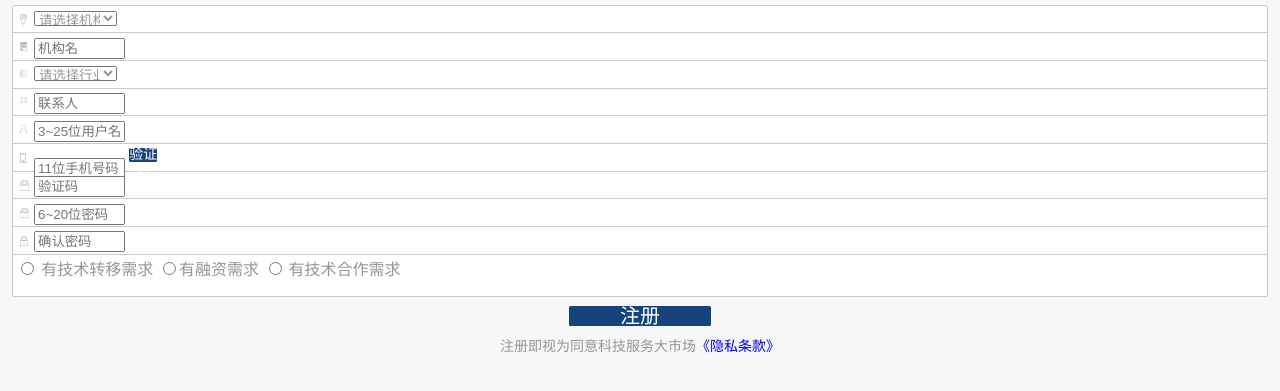
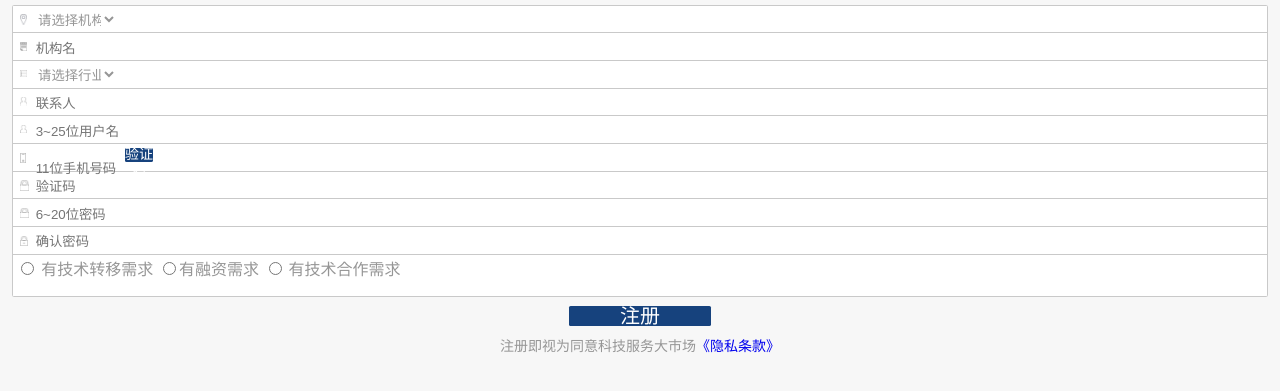
Before and after one commit to tracyhyq/server, a website: page technology/pages/register/index.html in a window 1280 px wide. Shown: the part 31-422 px from the top of the page. Drawn offline with Linux system fonts and the light colour scheme; no server answers.

Commit message:
remove default input border

```diff
--- a/technology/public/css/common.css
+++ b/technology/public/css/common.css
@@ -1,5 +1,9 @@
 body {
 	background-color: #f7f7f7;
+}
+select, input {
+	border: 0;
+	background: transparent;
 }
 .ui-top-bar {
 	width: 100%;
--- a/technology/public/css/register.css
+++ b/technology/public/css/register.css
@@ -76,6 +76,9 @@ i.i-re-pass {
 	background: url(/img/re-pass.png) no-repeat center;
 	background-size: cover;
 }
+.line input {
+	padding-left: 0.1rem;
+}
 .line input[type="text"],
 .line input[type="password"],
 .line select,
```
